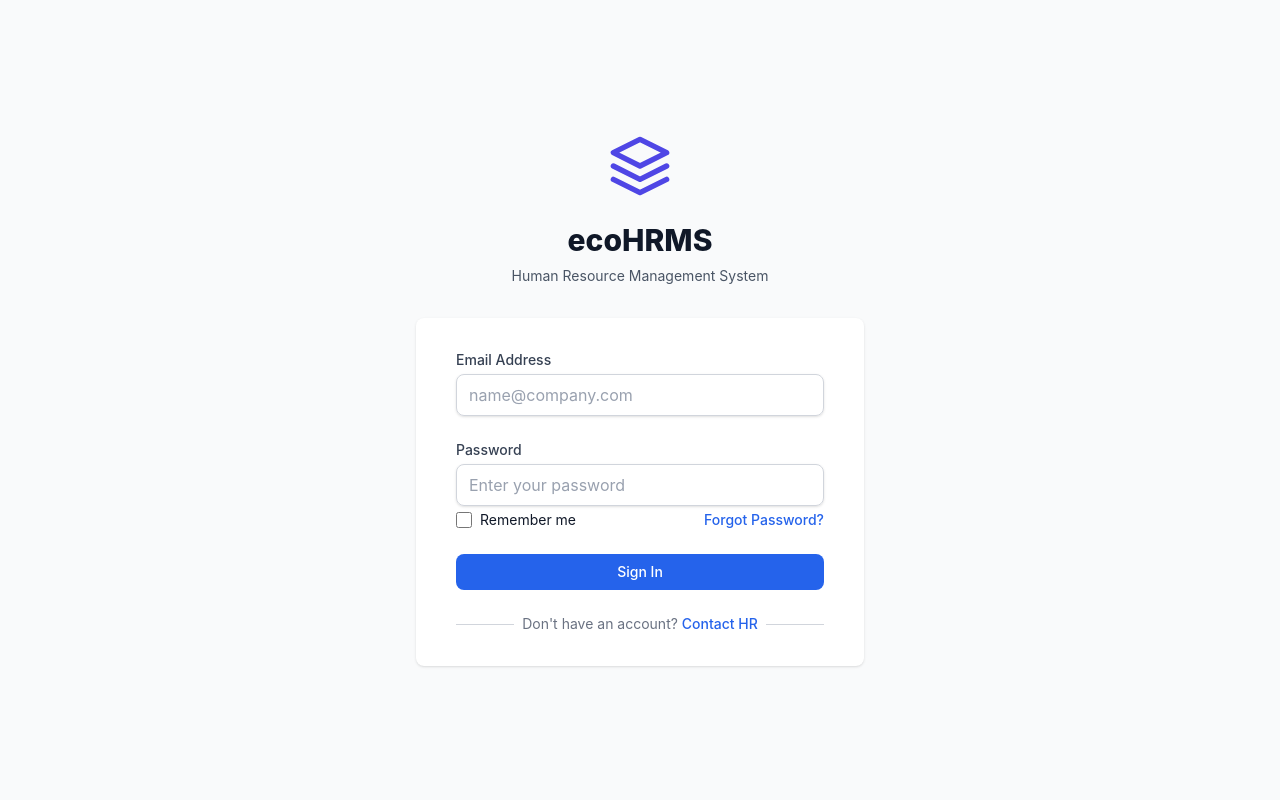
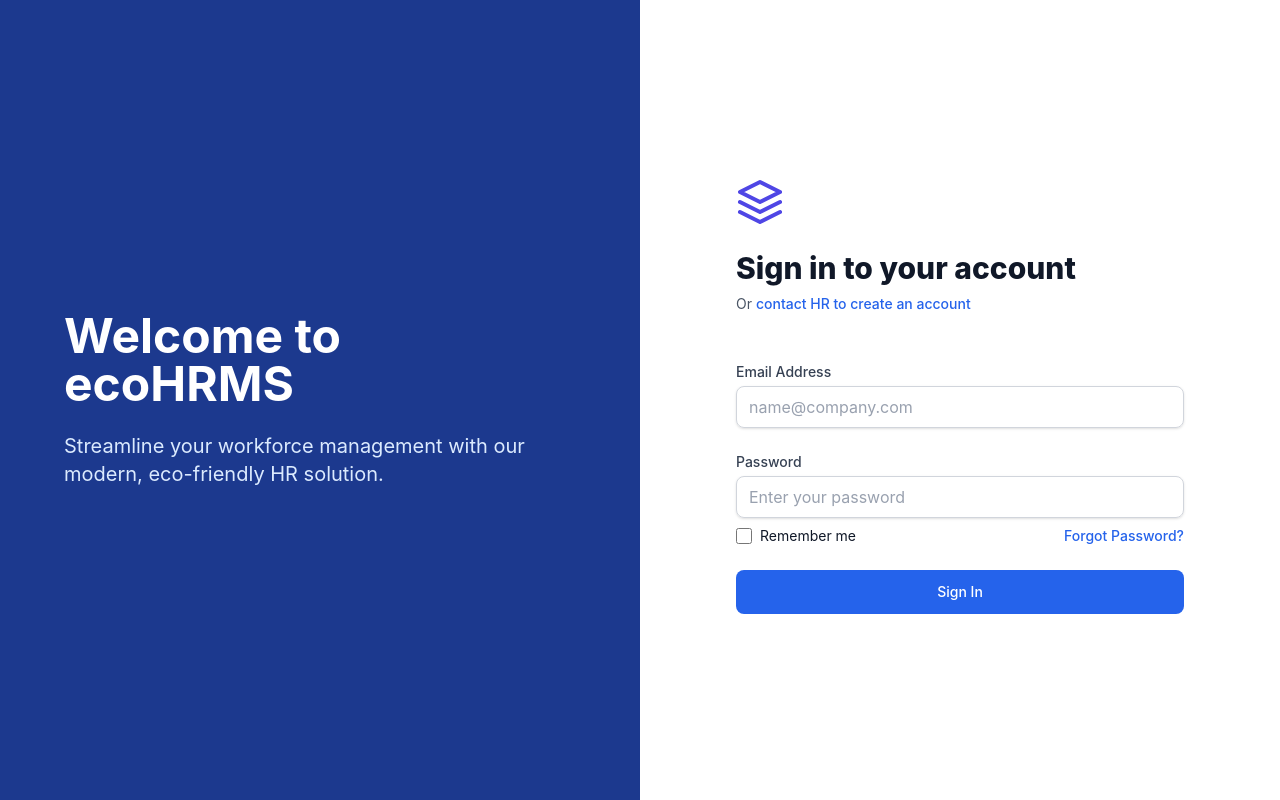
Before and after one commit to Ian-N-N/humanovahrms_front_end_repo, a React (Vite) app in the folder front_end/: page /login in a window 1280 px wide. Built offline with nearby package versions, Linux system fonts and the light colour scheme.

Commit message:
route configuration with correctly registered employee details page so one can vie employee profile from hr employee list

```diff
--- a/front_end/src/App.jsx
+++ b/front_end/src/App.jsx
@@ -19,6 +19,7 @@ import EmployeeDashboard from './pages/employee/Dashboard';
 import LeavePortal from './pages/employee/LeavePortal';
 import EmployeePayroll from './pages/employee/Payroll';
 import EmployeeCreate from './pages/admin/EmployeeCreate';
+import EmployeeDetails from './pages/common/EmployeeDetails';
 
 function App() {
   return (
@@ -47,6 +48,7 @@ function App() {
                   <Route path="dashboard" element={<HRDashboard />} />
                   <Route path="leaves" element={<LeaveManagement />} />
                   <Route path="employees" element={<EmployeeList readOnly={true} />} />
+                  <Route path="employees/:id" element={<EmployeeDetails />} />
                   <Route path="profile" element={<Profile />} />
                   <Route index element={<Navigate to="dashboard" replace />} />
                 </Route>
--- a/front_end/src/context/EmployeeContext.jsx
+++ b/front_end/src/context/EmployeeContext.jsx
@@ -9,11 +9,11 @@ export const useEmployee = () => useContext(EmployeeContext);
 export const EmployeeProvider = ({ children }) => {
     // Mock Data
     const [employees, setEmployees] = useState([
-        { id: 'EMP-001', name: 'Sarah Jenkins', email: 'sarah@example.com', department: 'Engineering', role: 'Senior Dev', supervisor: 'Michael S.', status: 'Active', joinDate: '2023-01-15' },
-        { id: 'EMP-002', name: 'Michael Foster', email: 'michael@example.com', department: 'Product', role: 'Product Manager', supervisor: 'Admin User', status: 'On Leave', joinDate: '2022-11-01' },
-        { id: 'EMP-003', name: 'Dries Vincent', email: 'dries@example.com', department: 'Marketing', role: 'SEO Specialist', supervisor: 'Michael T.', status: 'Inactive', joinDate: '2023-06-10' },
-        { id: 'EMP-004', name: 'Lindsay Walton', email: 'lindsay@example.com', department: 'Design', role: 'UX Designer', supervisor: 'Michael T.', status: 'Active', joinDate: '2023-03-22' },
-        { id: 'EMP-005', name: 'Courtney Henry', email: 'courtney@example.com', department: 'Design', role: 'Senior Designer', supervisor: 'Lindsay W.', status: 'Active', joinDate: '2021-08-15' },
+        { id: 'EMP-001', name: 'Sarah Jenkins', email: 'sarah@example.com', department: 'Engineering', role: 'Senior Dev', supervisor: 'Michael S.', status: 'Active', joinDate: '2023-01-15', image: 'https://images.unsplash.com/photo-1494790108377-be9c29b29330?ixlib=rb-1.2.1&ixid=eyJhcHBfaWQiOjEyMDd9&auto=format&fit=facearea&facepad=2&w=256&h=256&q=80' },
+        { id: 'EMP-002', name: 'Michael Foster', email: 'michael@example.com', department: 'Product', role: 'Product Manager', supervisor: 'Admin User', status: 'On Leave', joinDate: '2022-11-01', image: 'https://images.unsplash.com/photo-1519244703995-f4e0f30006d5?ixlib=rb-1.2.1&ixid=eyJhcHBfaWQiOjEyMDd9&auto=format&fit=facearea&facepad=2&w=256&h=256&q=80' },
+        { id: 'EMP-003', name: 'Dries Vincent', email: 'dries@example.com', department: 'Marketing', role: 'SEO Specialist', supervisor: 'Michael T.', status: 'Inactive', joinDate: '2023-06-10', image: 'https://images.unsplash.com/photo-1506794778202-cad84cf45f1d?ixlib=rb-1.2.1&ixid=eyJhcHBfaWQiOjEyMDd9&auto=format&fit=facearea&facepad=2&w=256&h=256&q=80' },
+        { id: 'EMP-004', name: 'Lindsay Walton', email: 'lindsay@example.com', department: 'Design', role: 'UX Designer', supervisor: 'Michael T.', status: 'Active', joinDate: '2023-03-22', image: 'https://images.unsplash.com/photo-1517841905240-472988babdf9?ixlib=rb-1.2.1&ixid=eyJhcHBfaWQiOjEyMDd9&auto=format&fit=facearea&facepad=2&w=256&h=256&q=80' },
+        { id: 'EMP-005', name: 'Courtney Henry', email: 'courtney@example.com', department: 'Design', role: 'Senior Designer', supervisor: 'Lindsay W.', status: 'Active', joinDate: '2021-08-15', image: 'https://images.unsplash.com/photo-1438761681033-6461ffad8d80?ixlib=rb-1.2.1&ixid=eyJhcHBfaWQiOjEyMDd9&auto=format&fit=facearea&facepad=2&w=256&h=256&q=80' },
     ]);
 
     const addEmployee = (employeeData) => {
--- a/front_end/src/pages/admin/EmployeeList.jsx
+++ b/front_end/src/pages/admin/EmployeeList.jsx
@@ -12,8 +12,12 @@ const EmployeeList = ({ readOnly = false }) => {
         {
             header: 'Employee', accessor: 'name', render: (row) => (
                 <div className="flex items-center">
-                    <div className="h-10 w-10 flex-shrink-0 rounded-full bg-gray-200 flex items-center justify-center text-gray-500 font-bold">
-                        {row.name.charAt(0)}
+                    <div className="h-10 w-10 flex-shrink-0 rounded-full bg-gray-200 flex items-center justify-center overflow-hidden">
+                        {row.image ? (
+                            <img src={row.image} alt={row.name} className="h-full w-full object-cover" />
+                        ) : (
+                            <span className="text-gray-500 font-bold">{row.name.charAt(0)}</span>
+                        )}
                     </div>
                     <div className="ml-4">
                         <div className="font-medium text-gray-900">{row.name}</div>
@@ -66,8 +70,15 @@ const EmployeeList = ({ readOnly = false }) => {
                 <Table
                     columns={columns}
                     data={data}
-                    actions={() => (
-                        !readOnly && <button className="text-primary hover:text-blue-900">Edit</button>
+                    actions={(row) => (
+                        <div className="flex gap-3">
+                            {readOnly && (
+                                <Link to={`/hr/employees/${row.id}`} className="text-gray-500 hover:text-blue-600 font-medium text-sm">
+                                    View
+                                </Link>
+                            )}
+                            {!readOnly && <button className="text-primary hover:text-blue-900">Edit</button>}
+                        </div>
                     )}
                 />
             </Card>
--- a/front_end/src/pages/auth/Login.jsx
+++ b/front_end/src/pages/auth/Login.jsx
@@ -1,5 +1,6 @@
 import { useNavigate } from 'react-router-dom';
 import { useAuth } from '../../context/AuthContext';
+import authBg from '../../assets/auth-bg.png';
 
 import React from 'react';
 import { Link } from 'react-router-dom';
@@ -30,22 +31,40 @@ const Login = () => {
     };
 
     return (
-        <div className="min-h-screen bg-gray-50 flex flex-col justify-center py-12 sm:px-6 lg:px-8">
-            <div className="sm:mx-auto sm:w-full sm:max-w-md">
-                {/* Logo Placeholder */}
-                <div className="mx-auto h-16 w-16 flex items-center justify-center">
-                    <img src="/logo.svg" alt="ecoHRMS Logo" className="h-full w-full" />
+        <div className="min-h-screen flex bg-white">
+            {/* Left Side - Image */}
+            <div className="hidden lg:flex lg:w-1/2 relative">
+                <img
+                    src={authBg}
+                    alt="Office Background"
+                    className="absolute inset-0 w-full h-full object-cover"
+                />
+                <div className="absolute inset-0 bg-blue-900 bg-opacity-40 flex items-center justify-center p-12">
+                    <div className="text-white max-w-lg">
+                        <h1 className="text-5xl font-bold mb-6">Welcome to ecoHRMS</h1>
+                        <p className="text-xl text-blue-100">
+                            Streamline your workforce management with our modern, eco-friendly HR solution.
+                        </p>
                     </div>
-                <h2 className="mt-6 text-center text-3xl font-extrabold text-gray-900">
-                    ecoHRMS
+                </div>
+            </div>
+
+            {/* Right Side - Form */}
+            <div className="flex-1 flex flex-col justify-center py-12 px-4 sm:px-6 lg:px-20 xl:px-24">
+                <div className="mx-auto w-full max-w-sm lg:max-w-md">
+                    <div className="text-left mb-10">
+                        <div className="h-12 w-12 mb-6">
+                            <img src="/logo.svg" alt="ecoHRMS" className="h-full w-full" />
+                        </div>
+                        <h2 className="text-3xl font-extrabold text-gray-900">
+                            Sign in to your account
                         </h2>
-                <p className="mt-2 text-center text-sm text-gray-600">
-                    Human Resource Management System
+                        <p className="mt-2 text-sm text-gray-600">
+                            Or <Link to="/register" className="font-medium text-primary hover:text-blue-500">contact HR to create an account</Link>
                         </p>
                     </div>
 
-            <div className="mt-8 sm:mx-auto sm:w-full sm:max-w-md">
-                <div className="bg-white py-8 px-4 shadow sm:rounded-lg sm:px-10">
+                    <div className="bg-white py-2 px-0 shadow-none sm:rounded-lg">
                         <form className="space-y-6" onSubmit={handleSubmit}>
                             <Input
                                 label="Email Address"
@@ -65,7 +84,7 @@ const Login = () => {
                                     onChange={(e) => setPassword(e.target.value)}
                                     required
                                 />
-                            <div className="flex items-center justify-between mt-1">
+                                <div className="flex items-center justify-between mt-2">
                                     <div className="flex items-center">
                                         <input id="remember-me" name="remember-me" type="checkbox" className="h-4 w-4 text-primary focus:ring-primary border-gray-300 rounded" />
                                         <label htmlFor="remember-me" className="ml-2 block text-sm text-gray-900">
@@ -82,23 +101,11 @@ const Login = () => {
                             </div>
 
                             <div>
-                            <Button type="submit" className="w-full" isLoading={isLoading}>
+                                <Button type="submit" className="w-full flex justify-center py-3" isLoading={isLoading}>
                                     Sign In
                                 </Button>
                             </div>
                         </form>
-
-                    <div className="mt-6">
-                        <div className="relative">
-                            <div className="absolute inset-0 flex items-center">
-                                <div className="w-full border-t border-gray-300" />
-                            </div>
-                            <div className="relative flex justify-center text-sm">
-                                <span className="px-2 bg-white text-gray-500">
-                                    Don't have an account? <Link to="/register" className="text-primary hover:text-blue-500 font-medium">Contact HR</Link>
-                                </span>
-                            </div>
-                        </div>
                     </div>
                 </div>
             </div>
--- /dev/null
+++ b/front_end/src/pages/common/EmployeeDetails.jsx
@@ -0,0 +1,112 @@
+import React from 'react';
+import { useParams, useNavigate } from 'react-router-dom';
+import { useEmployee } from '../../context/EmployeeContext';
+import Card from '../../components/common/Card';
+import Button from '../../components/common/Button';
+
+const EmployeeDetails = () => {
+    const { id } = useParams();
+    const navigate = useNavigate();
+    const { getEmployeeById } = useEmployee();
+    const employee = getEmployeeById(id);
+
+    if (!employee) {
+        return (
+            <div className="text-center py-12">
+                <h3 className="text-xl font-medium text-gray-900">Employee not found</h3>
+                <Button variant="outline" onClick={() => navigate(-1)} className="mt-4">Go Back</Button>
+            </div>
+        );
+    }
+
+    return (
+        <div className="space-y-6">
+            <div className="flex items-center justify-between">
+                <Button variant="outline" onClick={() => navigate(-1)}>
+                    ← Back to List
+                </Button>
+                <div className="flex gap-2">
+                    <Button variant="outline">Edit Profile</Button>
+                    <Button variant="danger">Terminate</Button>
+                </div>
+            </div>
+
+            {/* Header Profile Card */}
+            <div className="bg-white shadow rounded-xl overflow-hidden">
+                <div className="h-32 bg-gradient-to-r from-blue-600 to-blue-400"></div>
+                <div className="px-6 pb-6">
+                    <div className="flex justify-between items-end -mt-12 mb-6">
+                        <div className="flex items-end">
+                            <div className="h-24 w-24 rounded-xl border-4 border-white bg-white shadow-md overflow-hidden">
+                                {employee.image ? (
+                                    <img src={employee.image} alt={employee.name} className="h-full w-full object-cover" />
+                                ) : (
+                                    <div className="h-full w-full bg-gray-200 flex items-center justify-center text-3xl font-bold text-gray-500">
+                                        {employee.name.charAt(0)}
+                                    </div>
+                                )}
+                            </div>
+                            <div className="ml-4 mb-1">
+                                <h1 className="text-2xl font-bold text-gray-900">{employee.name}</h1>
+                                <p className="text-gray-500">{employee.role}</p>
+                            </div>
+                        </div>
+                        <span className={`px-3 py-1 rounded-full text-sm font-semibold ${employee.status === 'Active' ? 'bg-green-100 text-green-800' : 'bg-yellow-100 text-yellow-800'}`}>
+                            {employee.status}
+                        </span>
+                    </div>
+
+                    <div className="grid grid-cols-1 md:grid-cols-3 gap-6">
+                        <div className="space-y-4">
+                            <h3 className="text-lg font-medium text-gray-900 border-b pb-2">Contact Info</h3>
+                            <div>
+                                <label className="text-sm font-medium text-gray-500">Email</label>
+                                <p className="text-gray-900">{employee.email}</p>
+                            </div>
+                            <div>
+                                <label className="text-sm font-medium text-gray-500">Phone</label>
+                                <p className="text-gray-900">+1 (555) 123-4567</p>
+                            </div>
+                            <div>
+                                <label className="text-sm font-medium text-gray-500">Location</label>
+                                <p className="text-gray-900">San Francisco, CA</p>
+                            </div>
+                        </div>
+
+                        <div className="space-y-4">
+                            <h3 className="text-lg font-medium text-gray-900 border-b pb-2">Employment Details</h3>
+                            <div>
+                                <label className="text-sm font-medium text-gray-500">Department</label>
+                                <p className="text-gray-900">{employee.department}</p>
+                            </div>
+                            <div>
+                                <label className="text-sm font-medium text-gray-500">Supervisor</label>
+                                <p className="text-gray-900">{employee.supervisor}</p>
+                            </div>
+                            <div>
+                                <label className="text-sm font-medium text-gray-500">Join Date</label>
+                                <p className="text-gray-900">{employee.joinDate}</p>
+                            </div>
+                        </div>
+
+                        <div className="space-y-4">
+                            <h3 className="text-lg font-medium text-gray-900 border-b pb-2">Stats</h3>
+                            <div className="grid grid-cols-2 gap-4">
+                                <div className="bg-gray-50 p-3 rounded-lg text-center">
+                                    <span className="block text-2xl font-bold text-blue-600">98%</span>
+                                    <span className="text-xs text-gray-500">Attendance</span>
+                                </div>
+                                <div className="bg-gray-50 p-3 rounded-lg text-center">
+                                    <span className="block text-2xl font-bold text-green-600">12</span>
+                                    <span className="text-xs text-gray-500">Leave Balance</span>
+                                </div>
+                            </div>
+                        </div>
+                    </div>
+                </div>
+            </div>
+        </div>
+    );
+};
+
+export default EmployeeDetails;
```
Also changed, not shown: front_end/src/pages/auth/Register.jsx (+30 -13 lines), front_end/src/assets/auth-bg.png (added). Lines whose indentation alone changed are shown as unchanged.
